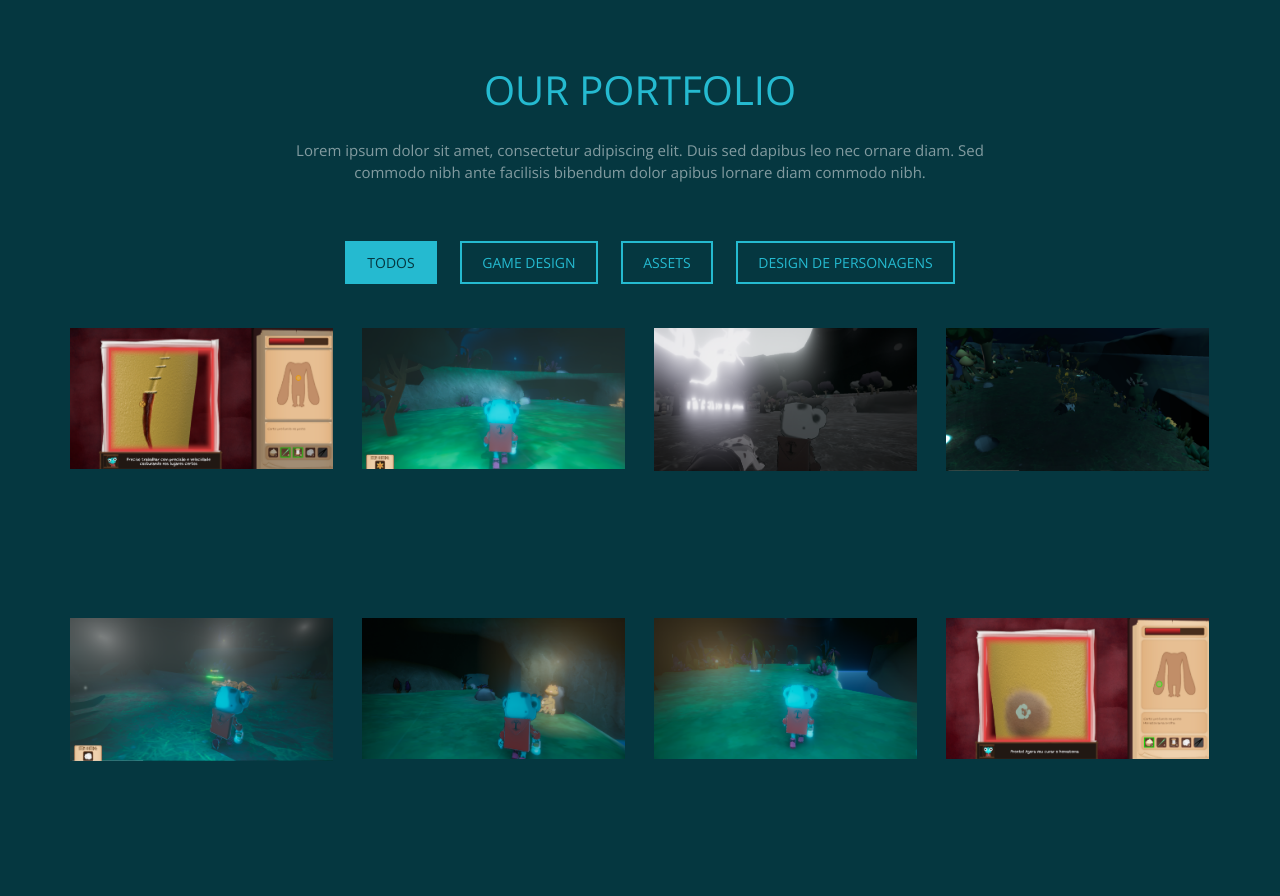
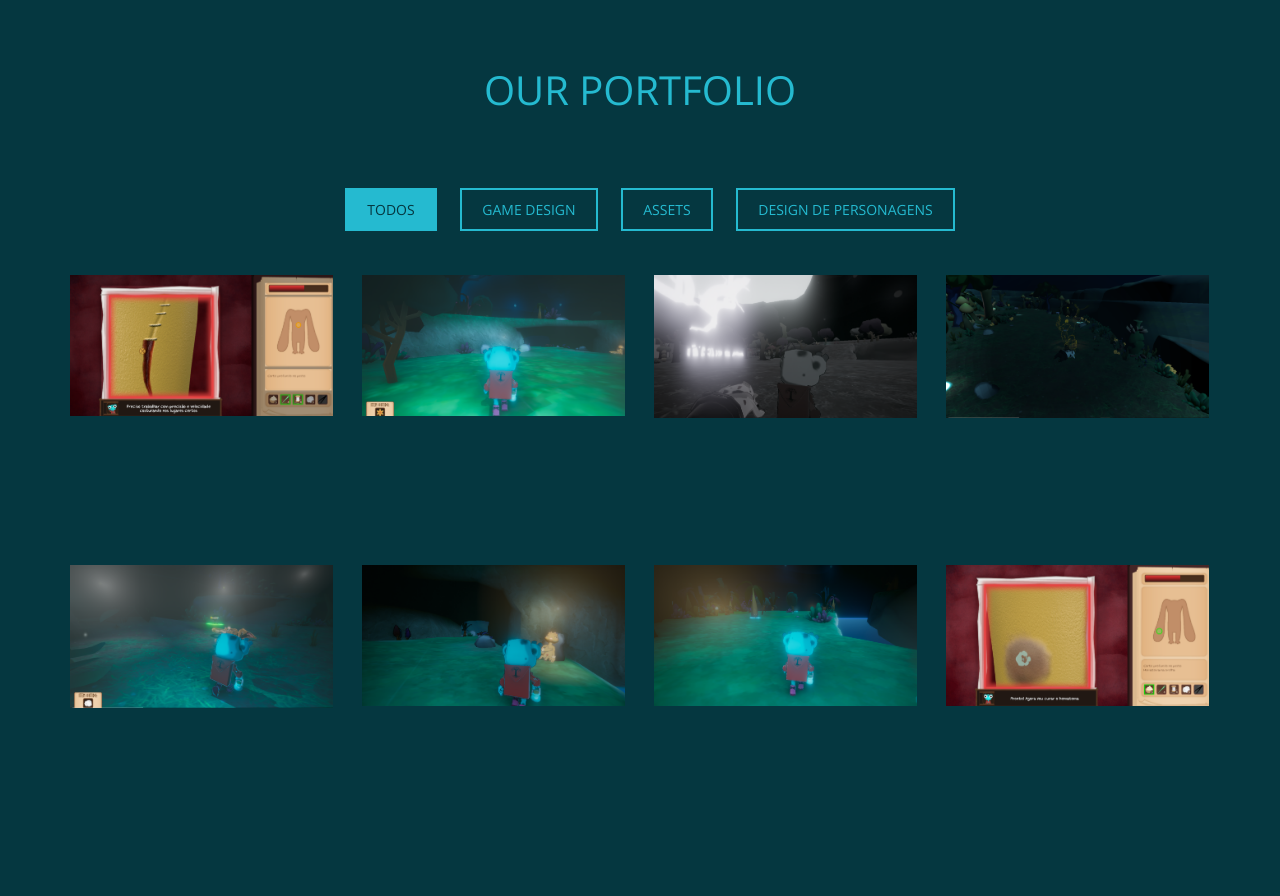
Before and after one commit to Shima91/Shima91.github.io, a plain HTML site: page index.html in a window 1280 px wide. Shown: the part 2345-3241 px from the top of the page. Drawn offline with nearby package versions, Linux system fonts and the light colour scheme.

Commit message:
Second Changes

```diff
--- a/index.html
+++ b/index.html
@@ -127,7 +127,6 @@
   <div class="container">
     <div class="col-md-8 col-md-offset-2 section-title text-center">
       <h2>Our Portfolio</h2>
-      <p>Lorem ipsum dolor sit amet, consectetur adipiscing elit. Duis sed dapibus leo nec ornare diam. Sed commodo nibh ante facilisis bibendum dolor apibus lornare diam commodo nibh.</p>
     </div>
     <div class="categories">
       <ul class="cat">
```
